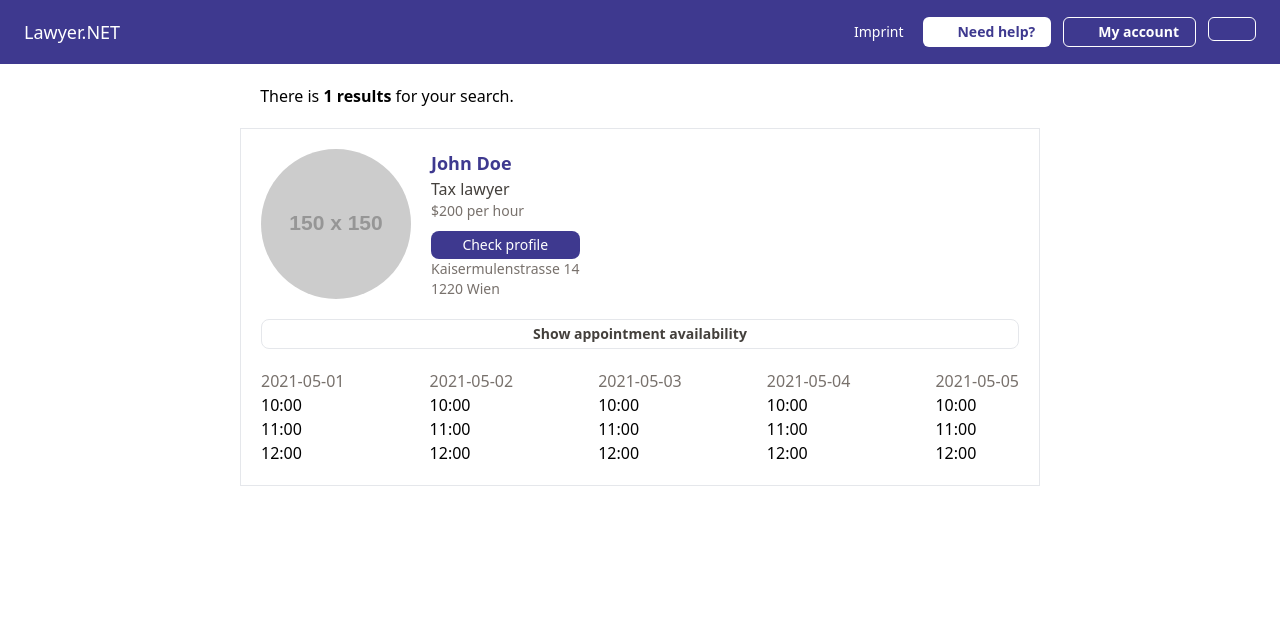
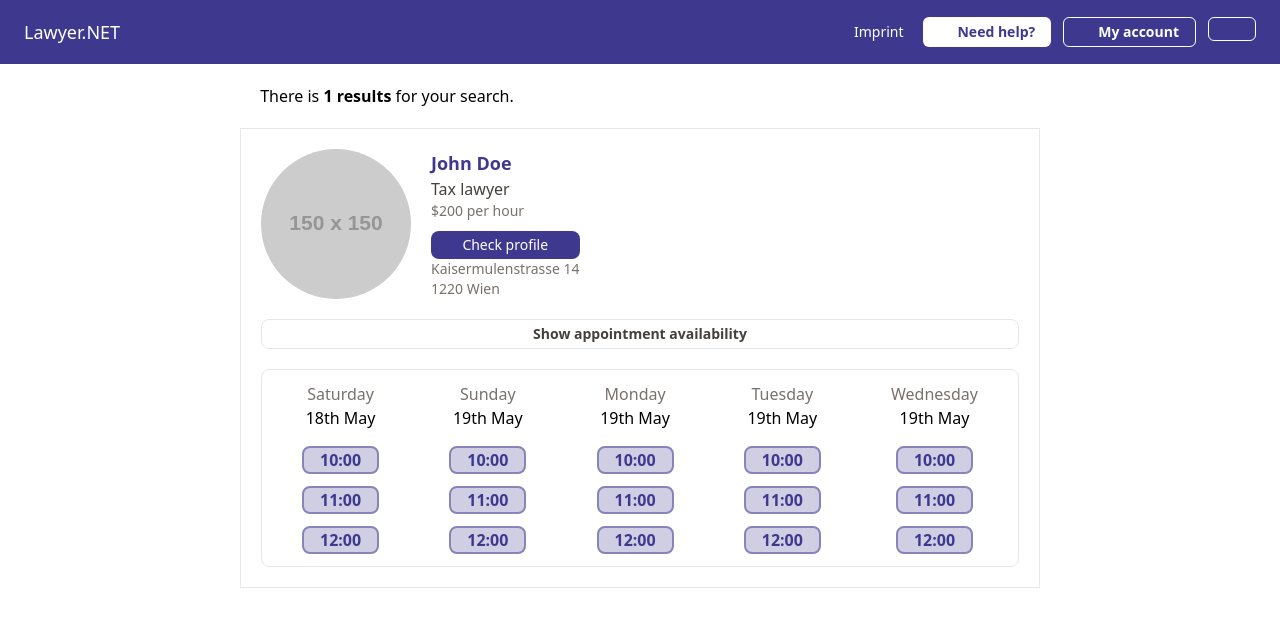
Before and after one commit to ero-gfld/Lawyer.NET-front, a Vue app: page /profiles in a window 1280 px wide. Shown: the top 626 px of the page. Built offline with nearby package versions, Linux system fonts and the light colour scheme; some icons are missing.

Commit message:
Added date-fns & adjusted schedule style

```diff
--- a/package.json
+++ b/package.json
@@ -10,6 +10,7 @@
   "dependencies": {
     "axios": "^1.5.1",
     "core-js": "^3.8.3",
+    "date-fns": "^2.30.0",
     "oh-vue-icons": "^1.0.0-rc3",
     "vue": "^3.2.13",
     "vue-i18n": "^9.6.1",
--- a/src/components/molecules/ProfileResult.vue
+++ b/src/components/molecules/ProfileResult.vue
@@ -3,6 +3,7 @@ import Button from "@/components/atoms/Button.vue";
 import Label from "@/components/atoms/Label.vue";
 import LawyerResult from "../../models/lawyer-result.js";
 import ButtonTypes from "../../constants/button-types.js";
+import { parse, format } from "date-fns";
 export default {
   name: "ProfileResult",
   props: {
@@ -19,6 +20,14 @@ export default {
   components: {
     Button,
     Label,
+  },
+  methods: {
+    getFullDay(date) {
+      return format(parse(date, "yyyy-MM-dd", new Date()), "wo MMMM");
+    },
+    getDayOfWeek(date) {
+      return format(parse(date, "yyyy-MM-dd", new Date()), "EEEE");
+    },
   },
 };
 </script>
@@ -55,13 +64,24 @@ export default {
         >Show appointment availability</Button
       >
     </div>
-    <div class="mt-5 flex flex-row justify-between">
+    <div
+      class="mt-5 flex flex-row justify-between border rounded-lg px-10 py-3"
+    >
       <div v-for="schedule in profile.availabilities" :key="schedule.date">
-        <div class="flex flex-col">
-          <Label class="text-stone-500">{{ schedule.date }}</Label>
-          <Label v-for="time in schedule.availabilities" :key="time">{{
-            time
+        <div class="flex flex-col place-items-center">
+          <Label class="text-stone-500">{{
+            this.getDayOfWeek(schedule.date)
           }}</Label>
+          <Label>{{ this.getFullDay(schedule.date) }}</Label>
+          <div class="flex flex-col mt-4 gap-y-3">
+            <div
+              v-for="time in schedule.availabilities"
+              :key="time"
+              class="text-primary font-semibold bg-primary-lightest border-2 border-primary-lighter rounded-lg px-4"
+            >
+              {{ time }}
+            </div>
+          </div>
         </div>
       </div>
     </div>
--- a/tailwind.config.js
+++ b/tailwind.config.js
@@ -8,10 +8,12 @@ module.exports = {
   theme: {
     extend: {
       colors: {
-        'primary': '#3E398F',
-        'primary-light': '#4F4C9F',
-      }
+        primary: "#3E398F",
+        "primary-light": "#4F4C9F",
+        "primary-lighter": "#8784B9",
+        "primary-lightest": "#CFCEE3",
+      },
     },
   },
   plugins: [],
-}
+};
```
Also changed, not shown: 1 other file (tests, documents, lock files or other folders).
